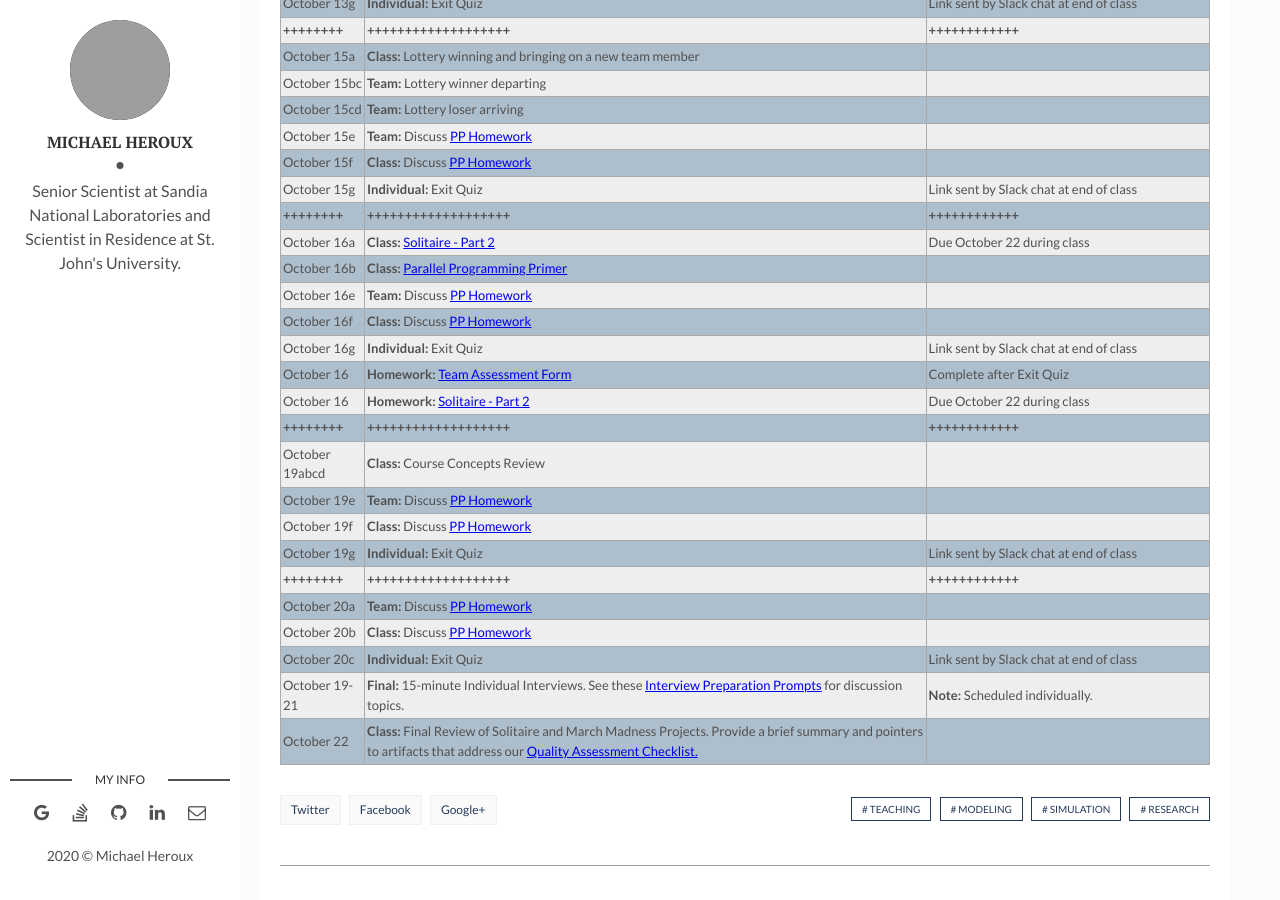
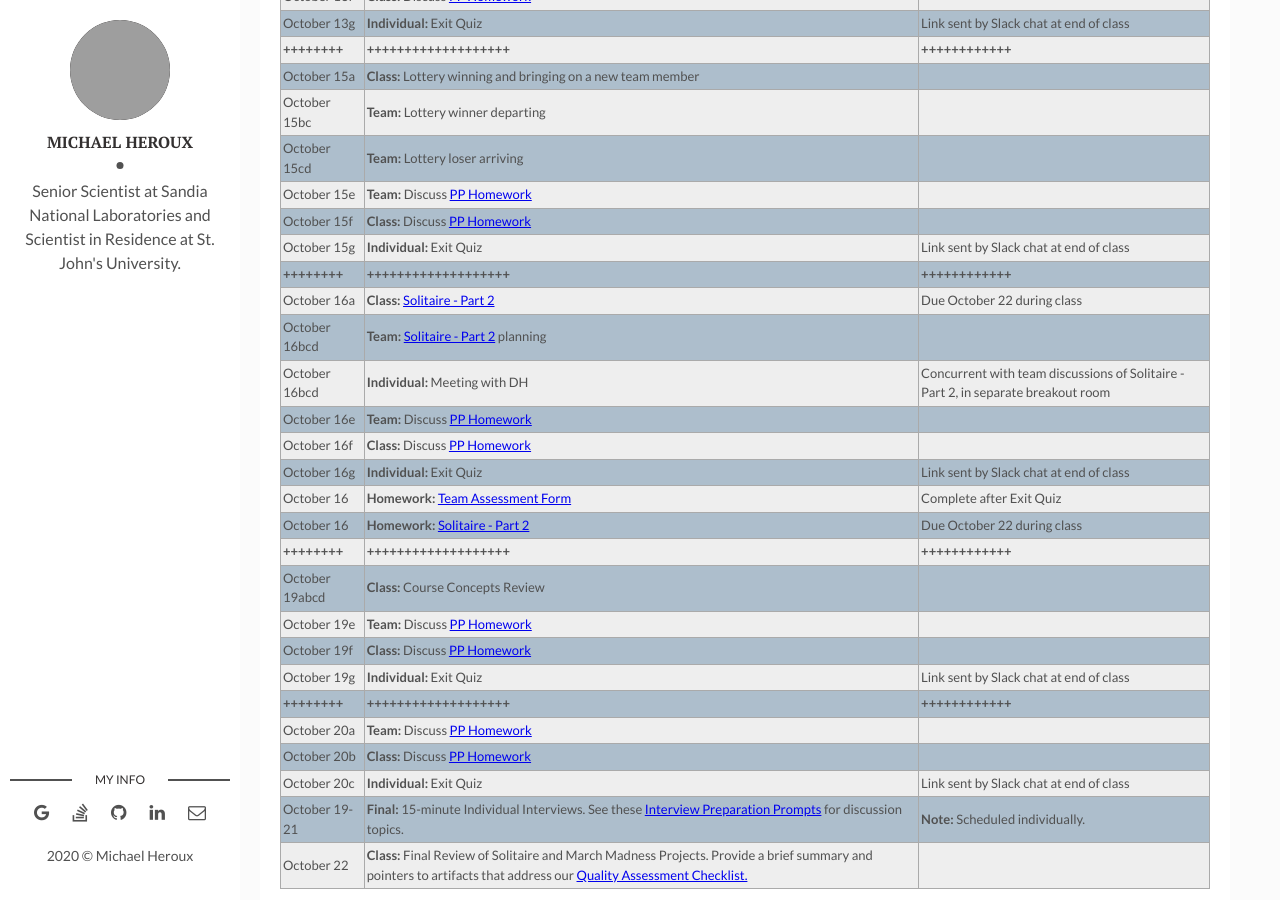
Before and after one commit to maherou/Teaching, a Jekyll site: the page built from files/CS317/2020-Fall-Class-Meeting-Schedule.md, in a window 1280 px wide and 900 px high, scrolled down 3608 px. Built offline with Jekyll 4.4.1, drawn with Linux system fonts in a browser that asks for light colours; grey boxes are pictures that could not be loaded.

Commit message:
Update schedule

```diff
--- a/files/CS317/2020-Fall-Class-Meeting-Schedule.md
+++ b/files/CS317/2020-Fall-Class-Meeting-Schedule.md
@@ -111,7 +111,8 @@ location: "Collegeville, MN, USA"
 | October 15g | **Individual:** Exit Quiz | Link sent by Slack chat at end of class |
 | **++++++++** | **+++++++++++++++++++** | **++++++++++++** |
 | October 16a | **Class:** [Solitaire - Part 2](../Solitaire2)  | Due October 22 during class |
-| October 16b | **Class:** [Parallel Programming Primer](../OpenMP) |  |
+| October 16bcd | **Team:** [Solitaire - Part 2](../Solitaire2) planning |  |
+| October 16bcd | **Individual:** Meeting with DH  | Concurrent with team discussions of Solitaire - Part 2, in separate breakout room |
 | October 16e | **Team:** Discuss [PP Homework](../Pragmatic-Discussions)| |
 | October 16f | **Class:** Discuss [PP Homework](../Pragmatic-Discussions)| |
 | October 16g | **Individual:** Exit Quiz | Link sent by Slack chat at end of class |
```
Also changed, not shown: files/CS317/Solitaire2.md (+4 -0 lines).
